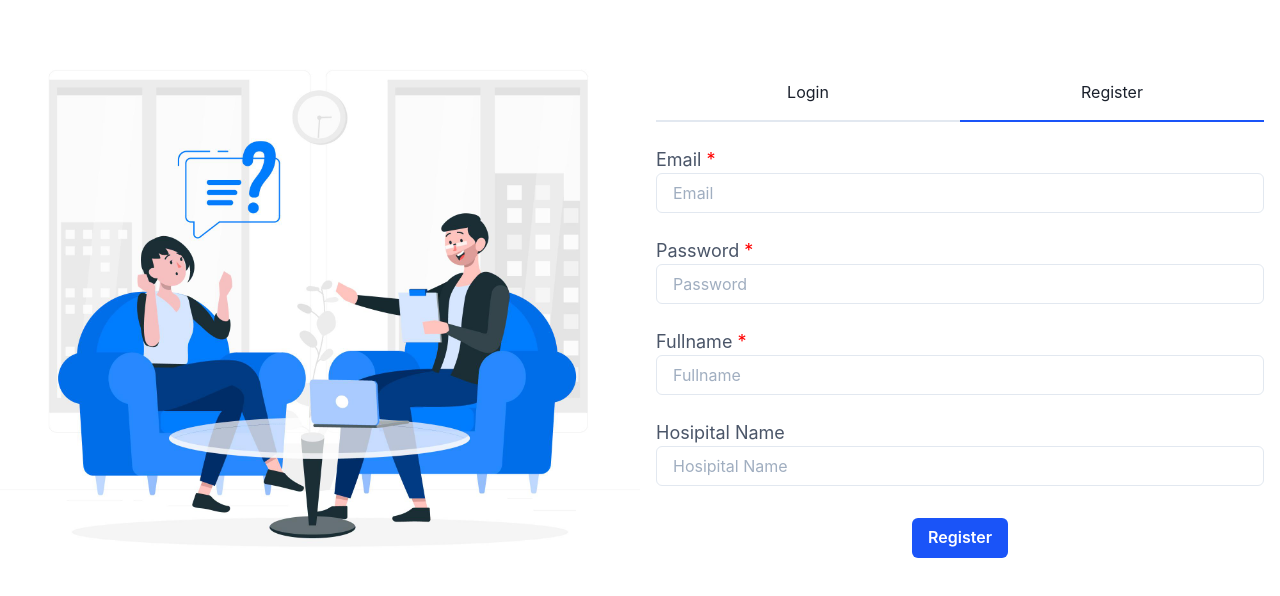
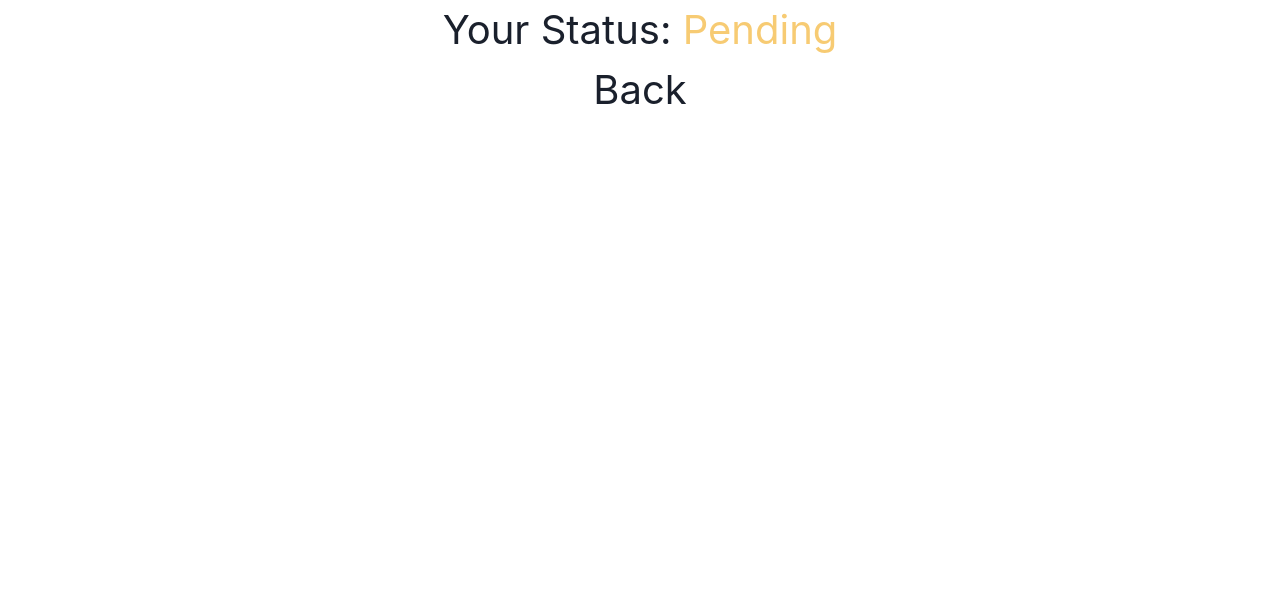
Before and after one commit to annibuliful/rama-consult, a React (Create React App) app: page /pending in a window 1280 px wide. Shown: the top 596 px of the page. Built offline with nearby package versions, Linux system fonts and the light colour scheme.

Commit message:
feat: user dashboard

```diff
--- a/src/App.tsx
+++ b/src/App.tsx
@@ -1,15 +1,24 @@
-import React from "react";
+import React, { FunctionComponent } from "react";
 import { BrowserRouter as Router, Switch, Route } from "react-router-dom";
 import { Home } from "./pages/Home";
+import { UserPendingPage } from "./pages/Pending";
+import { UserPage } from "./pages/User";
 
-export default function App() {
+const App: FunctionComponent = () => {
   return (
     <Router>
       <Switch>
-        <Route path="/">
+        <Route exact path="/">
           <Home />
+        </Route>
+        <Route exact path="/pending">
+          <UserPendingPage />
+        </Route>
+        <Route exact path="/user">
+          <UserPage />
         </Route>
       </Switch>
     </Router>
   );
-}
+};
+export default App;
--- a/src/components/Form/Login.tsx
+++ b/src/components/Form/Login.tsx
@@ -7,9 +7,9 @@ import { FormInput } from "../Input/FormInput";
 
 type ILogin = Pick<IUser, "email" | "password">;
 interface ILoginProps {
-  onCompleteLogin: (data: IUserInfo) => void;
+  onLoginComplete: (data: IUserInfo) => void;
 }
-export const Login: FunctionComponent<ILoginProps> = ({ onCompleteLogin }) => {
+export const Login: FunctionComponent<ILoginProps> = ({ onLoginComplete }) => {
   const { register, errors, handleSubmit } = useForm();
   const [email, setEmail] = useState("");
   const [password, setPassword] = useState("");
@@ -31,8 +31,7 @@ export const Login: FunctionComponent<ILoginProps> = ({ onCompleteLogin }) => {
     const info = (
       await firestore.collection("users").doc(credential.user?.uid).get()
     ).data() as IUser;
-
-    onCompleteLogin(info);
+    onLoginComplete(info);
   };
 
   return (
--- a/src/pages/Home.tsx
+++ b/src/pages/Home.tsx
@@ -1,14 +1,27 @@
 import { Box, SimpleGrid, Image } from "@chakra-ui/react";
 import React, { useState } from "react";
+import { useHistory } from "react-router-dom";
 import { IFormType } from "../@types/IForm";
+import { IUserInfo, IUserStatus } from "../@types/IUser";
 import { Login } from "../components/Form/Login";
 import { Register } from "../components/Form/Register";
 
 export const Home = () => {
+  const router = useHistory();
   const [type, setType] = useState<IFormType>("register");
 
   const onChangeType = (type: IFormType) => {
     setType(type);
+  };
+
+  const onLoginComplete = ({ userStatus }: IUserInfo) => {
+    if (userStatus === IUserStatus.PENDING) {
+      router.push("/pending");
+      return;
+    }
+    if (userStatus === IUserStatus.ACCEPT) {
+      router.push("/user/dashboard");
+    }
   };
 
   return (
@@ -41,7 +54,7 @@ export const Home = () => {
           </Box>
         </SimpleGrid>
         <Box>
-          {type === "login" && <Login onCompleteLogin={() => {}} />}
+          {type === "login" && <Login onLoginComplete={onLoginComplete} />}
           {type === "register" && (
             <Register
               onCompleteRegister={(type) => {
--- /dev/null
+++ b/src/pages/Pending.tsx
@@ -0,0 +1,19 @@
+import { Box, Text } from "@chakra-ui/react";
+import React, { FunctionComponent } from "react";
+import { Link } from "react-router-dom";
+
+export const UserPendingPage: FunctionComponent = () => {
+  return (
+    <Box>
+      <Text fontSize="40px" textAlign="center">
+        Your Status:{" "}
+        <Box as="span" color="pending.400">
+          Pending
+        </Box>
+      </Text>
+      <Text fontSize="40px" textAlign="center">
+        <Link to="/">Back</Link>
+      </Text>
+    </Box>
+  );
+};
--- /dev/null
+++ b/src/pages/User/dashboard.tsx
@@ -0,0 +1,6 @@
+import { Box } from "@chakra-ui/react";
+import React, { FunctionComponent } from "react";
+
+export const UserDashboard: FunctionComponent = () => {
+  return <Box>UserDashboard</Box>;
+};
--- /dev/null
+++ b/src/pages/User/index.tsx
@@ -0,0 +1,16 @@
+import { Box } from "@chakra-ui/react";
+import React, { FunctionComponent } from "react";
+import { Route, Switch, useRouteMatch } from "react-router-dom";
+import { UserDashboard } from "./dashboard";
+
+export const UserPage: FunctionComponent = () => {
+  const { path, url } = useRouteMatch();
+  console.log("asdasdasd", path);
+  return (
+    <Box>
+      <Switch>
+        <Route exact path={`${path}/dashboard`} component={UserDashboard} />
+      </Switch>
+    </Box>
+  );
+};
--- a/src/theme/index.ts
+++ b/src/theme/index.ts
@@ -24,6 +24,9 @@ export const theme = extendTheme({
       500: "#f44336",
       600: "#e53935",
     },
+    pending: {
+      400: "#F7CB73",
+    },
     complete: {
       600: "#43a047",
       700: "#388e3c",
```
